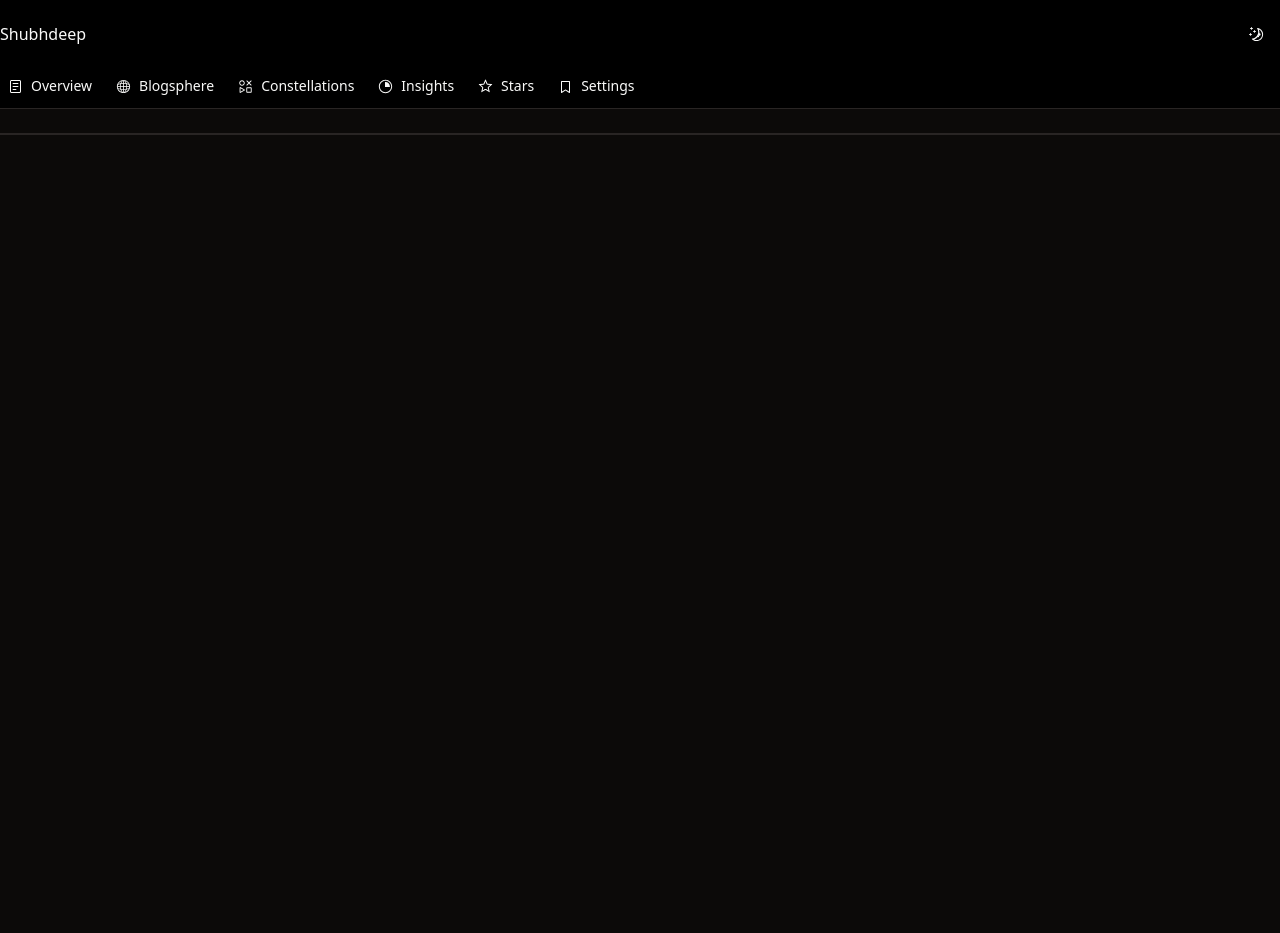
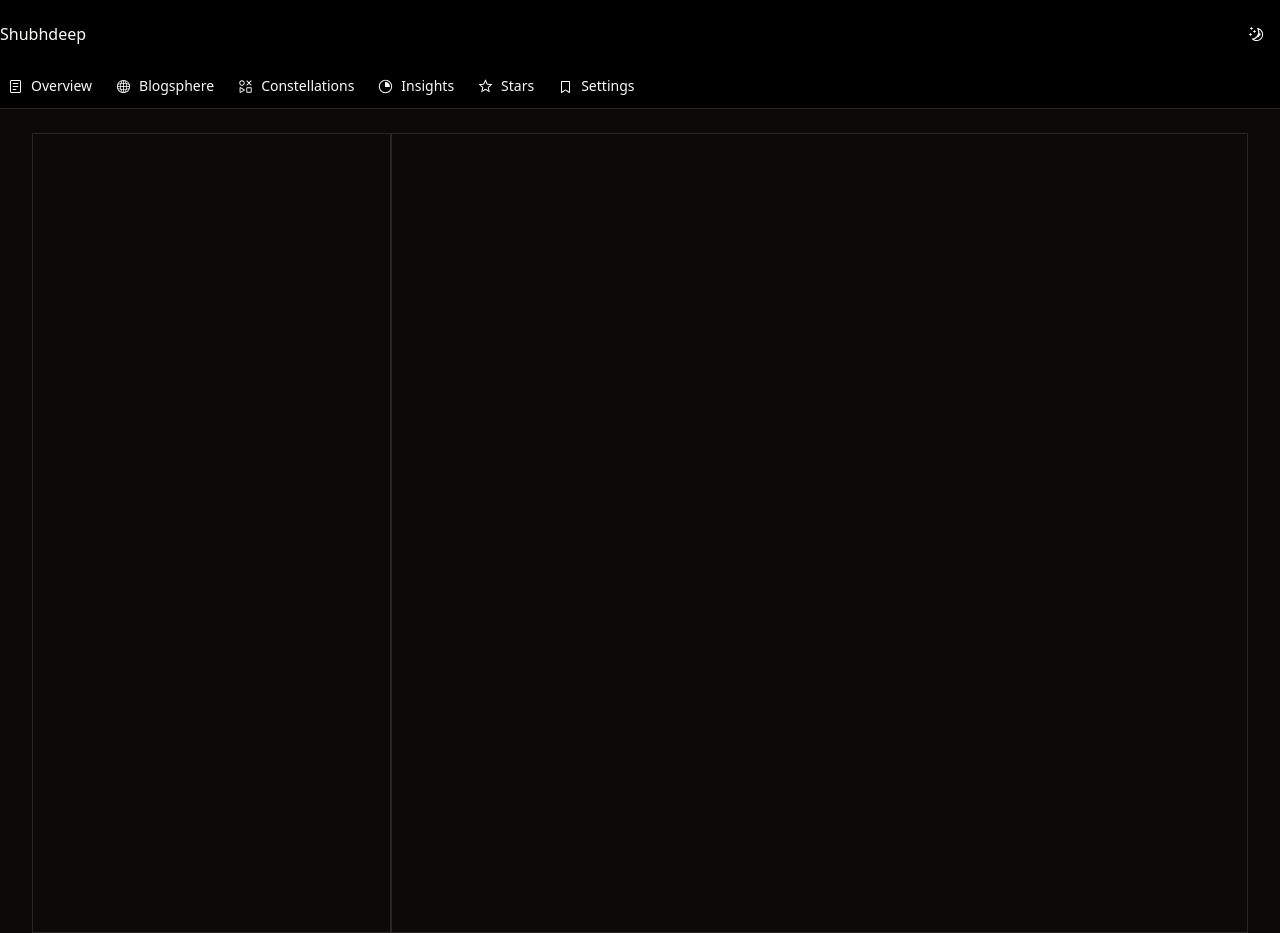
Before and after one commit to Shubhdeeps/Caffeinated-Creations, a React (Vite) app in the folder client/: page / in a window 1280 px wide. Before the commit the page ends 800 px from the top, so only its background shows below. Built offline with nearby package versions, Linux system fonts and the light colour scheme.

Commit message:
overview layout init

```diff
--- a/client/src/pages/Overview.page.tsx
+++ b/client/src/pages/Overview.page.tsx
@@ -1,3 +1,8 @@
 export default function OverviewPage() {
-  return <div className="container border"></div>;
+  return (
+    <div className="container h-screen flex flex-row">
+      <div className="border w-full h-full flex-[1] p-3"></div>
+      <div className="border w-full h-full flex-[2.5] p-3"></div>
+    </div>
+  );
 }
```
